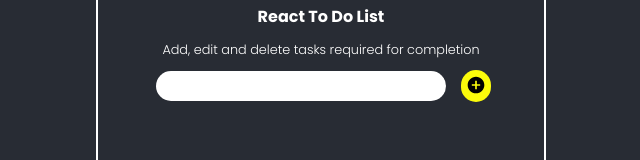
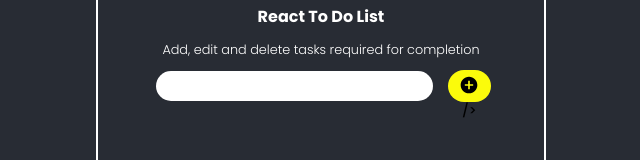
Before and after one commit to SKenzler/react-to-do-list, a React (Create React App) app: page / in a window 1280 px wide. Shown: the part 218-378 px from the top of the page, without its empty margins (319-959 px from the left). Built offline with nearby package versions, Linux system fonts and the light colour scheme.

Commit message:
add an edit function

```diff
--- a/src/Components/card.js
+++ b/src/Components/card.js
@@ -7,13 +7,14 @@ const Card = () => {
 
     const [taskItem, setTaskItem] = useState("");
     const [taskList, setTaskList] = useState([]);
+    const [editId, setEditId] = useState(0);
 
     const handleSubmit = (e) => {
         e.preventDefault();
 
-        if (taskItem !== "") {
-            setTaskList([{ id: `${taskItem}-${Date.now()}`, taskItem }, ...taskItem])
-            setTaskItem("");
+        if (taskItem !== '') {
+            setTaskList([{ id: `${taskItem}-${Date.now()}`, taskItem }, ...taskList])
+            setTaskItem('');
             console.log(taskList);
         }
     }
@@ -21,6 +22,13 @@ const Card = () => {
     const handleDelete = (id) => {
         const deleteTask = taskList.filter((k) => k.id !== id);
         setTaskList([...deleteTask]);
+    }
+
+    const handleEdit = (id) => {
+        const editTask = taskList.find((i) => i.id === id);
+        setTaskList(editTask.taskItem);
+        setEditId(id);
+        console.log(editTask);
     }
 
     return (
@@ -32,7 +40,7 @@ const Card = () => {
 
             <form className="task-form" onSubmit={handleSubmit}>
                 <input type='text' value={taskItem} onChange={(e) => setTaskItem(e.target.value)} />
-                <button type='submit' className="btn-add"><RiAddCircleFill size={20} /></button>
+                <button type='submit' className="btn-add"> {editId?<RiEdit2Fill size={20} />:<RiAddCircleFill size={20} />} /></button>
             </form>
 
             <ul className="task-list">
@@ -40,7 +48,7 @@ const Card = () => {
                 {taskList.map((t) => (
                     <li className="task-item">
                         <span className="task-text" key={t.id}>{t.taskItem}</span>
-                        <button type='button' className="btn-edit"><RiEdit2Fill size={20} /></button>
+                        <button type='button' className="btn-edit" onClick={() => handleEdit(t.id)}><RiEdit2Fill size={20} /></button>
                         <button type='button' className="btn-delete" onClick={() => handleDelete(t.id)}><RiDeleteBin6Fill size={20} /></button>
                     </li>
                 ))}
```
